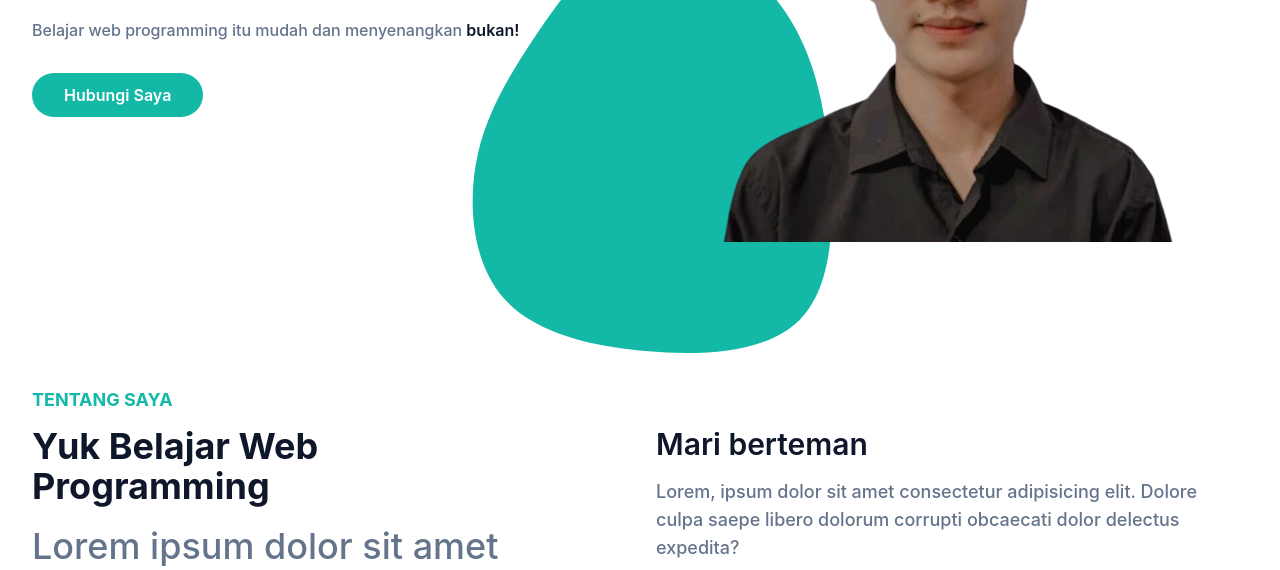
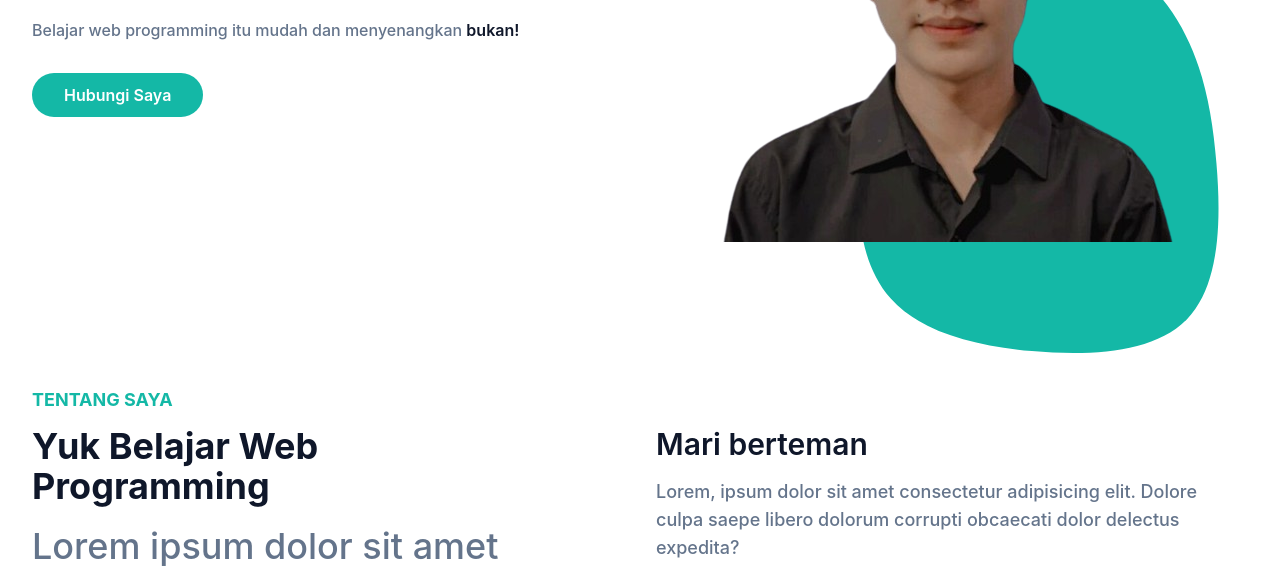
Before and after one commit to zaldyprtm/Muzalpra-portfolio, a website: page index.html in a window 1280 px wide. Shown: the part 442-1012 px from the top of the page. Drawn offline with Linux system fonts and the light colour scheme.

Commit message:
update htmk

```diff
--- a/index.html
+++ b/index.html
@@ -9,6 +9,7 @@
         }
     </style>
     <link rel="stylesheet" href="dist/output.css">
+    <script src="dist/js/script.js"></script>
     <title>Portofolio Muzalpra</title>
 </head>
 <body>
@@ -67,7 +68,7 @@
             <div class="w-full self-end px-4 lg:w-1/2">
                 <div class="mt-10">
                     <img src="dist/img/zal.png" alt="muzalpra" class="max-w-full mx-auto" />
-                    <span class="absolute -bottom-0 -z-10 left-1/2 -translate-x-1/2 md:scale-125">
+                    <span class="absolute -bottom-0 -z-10 left-3/4 -translate-x-1/3 md:scale-125">
                         <svg width="400" height="400" viewBox="0 0 200 200" xmlns="http://www.w3.org/2000/svg">
                             <path fill="#14b8a6" d="M51.2,-55.5C63.1,-39.3,67.2,-19.7,69,1.8C70.8,23.2,70.2,46.4,58.3,58.6C46.4,70.9,23.2,72.1,1.9,70.2C-19.4,68.3,-38.7,63.2,-49.5,51C-60.3,38.7,-62.5,19.4,-59.8,2.8C-57,-13.8,-49.2,-27.6,-38.4,-43.8C-27.6,-60,-13.8,-78.5,2.9,-81.4C19.7,-84.3,39.3,-71.7,51.2,-55.5Z" transform="translate(100 100) scale(1.1)" />
                           </svg>
@@ -371,6 +372,12 @@
 </footer>
 <!-- footer end -->
 
+<!-- back to top start -->
+<!-- <a href="#home" class="fixed bottom-4 right-4 z-[9999] hidden h-14 w-14 justify-center items-center rounded-full bg-primary p-4 hover:animate-pulse" id="to-top"> -->
+    <!-- <span class="mt-2 block h-5 w-5 rotate-45 border-t-2 border-l-2"></span> -->
+<!-- </a> -->
+<!-- back to top end -->
+
 <script src="dist/js/script.js"></script>
 </body>
 </html>
```
Also changed, not shown: dist/js/script.js, dist/output.css.
